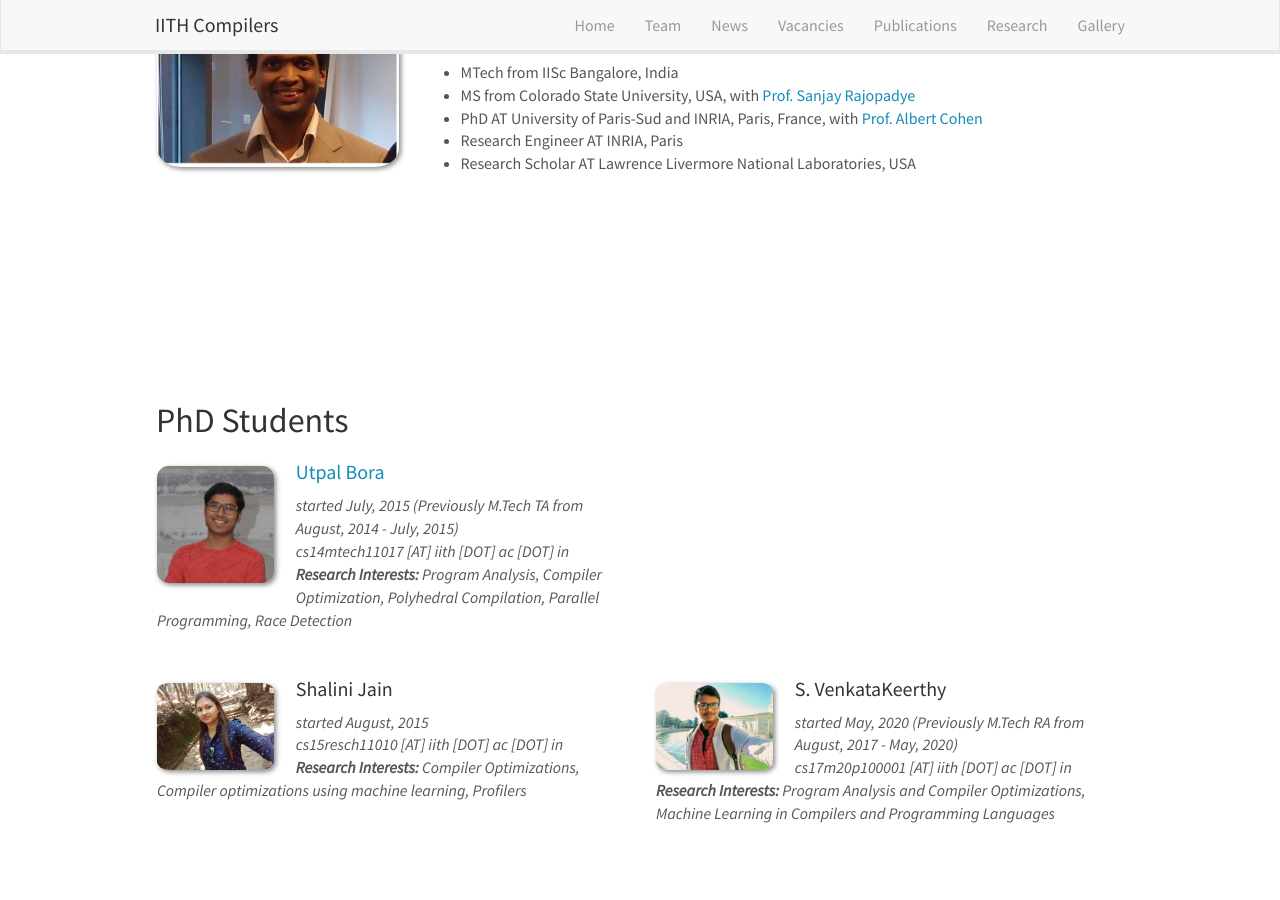
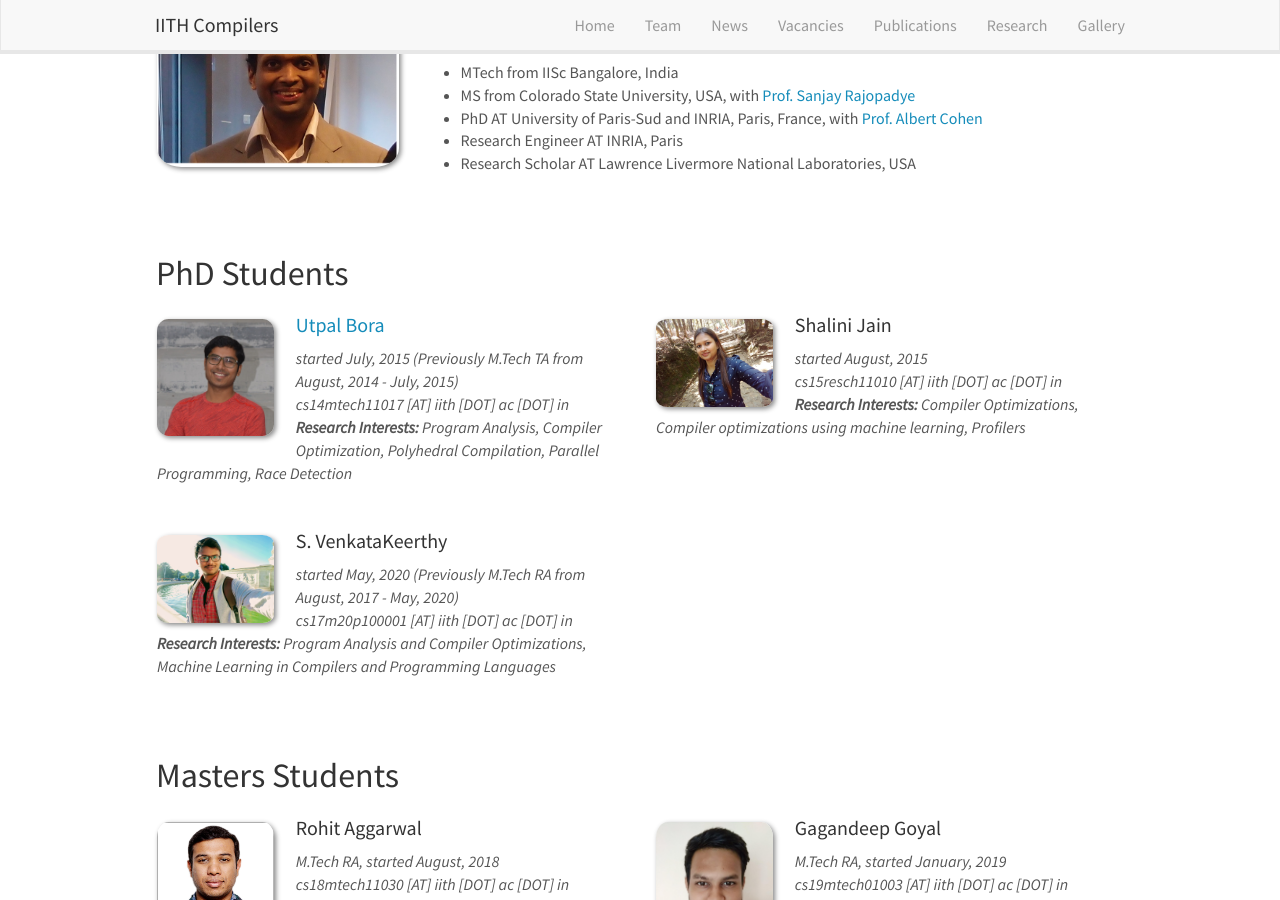
Before and after one commit to utpalbora/compilers.cse.iith.ac.in, a Jekyll site: the page built from _pages/team.md, in a window 1280 px wide and 900 px high, scrolled down 315 px. Built offline with Jekyll 4.4.1, drawn with Linux system fonts in a browser that asks for light colours; nearby versions of some CDN libraries.

Commit message:
Fix the team page alignment

```diff
--- a/_pages/team.md
+++ b/_pages/team.md
@@ -14,16 +14,10 @@ permalink: /team/
 Jump to [Faculty](#faculty), [PhD Students](#phd-students), [Masters Students](#masters-students), [Alumni](#alumni).
 
 ## Faculty
-{% assign number_printed = 0 %}
 {% for member in site.data.team_members %}
 
-{% assign even_odd = number_printed | modulo: 2 %}
-
-{% if even_odd == 0 %}
+{% if member.type == 'faculty' %}
 <div class="row">
-{% endif %}
-
-{% if member.type == 'faculty' %}
 <div class="col-sm-12 clearfix">
   <img src="{{ site.url }}{{ site.baseurl }}/images/teampic/{{ member.photo }}" class="img-responsive" object-fit="scale-down" width="25%" height="auto" style="float: left" />
   <!--<img src="{{ site.url }}{{ site.baseurl }}/images/teampic/{{ member.photo }}" class="img-responsive" width="25%" style="float: left" />-->
@@ -63,24 +57,16 @@ Jump to [Faculty](#faculty), [PhD Students](#phd-students), [Masters Students](#
 
   </ul>
 </div>
-{% endif %}
-
-{% assign number_printed = number_printed | plus: 1 %}
-
-{% if even_odd == 1 %}
 </div>
 {% endif %}
-
 {% endfor %}
 
-{% assign even_odd = number_printed | modulo: 2 %}
-{% if even_odd == 1 %}
-</div>
-{% endif %}
+<br/>
+## PhD Students
 
-## PhD Students
 {% assign number_printed = 0 %}
 {% for member in site.data.team_members %}
+{% if member.type == 'phd' %}
 
 {% assign even_odd = number_printed | modulo: 2 %}
 
@@ -88,7 +74,6 @@ Jump to [Faculty](#faculty), [PhD Students](#phd-students), [Masters Students](#
 <div class="row">
 {% endif %}
 
-{% if member.type == 'phd' %}
 <div class="col-sm-6 clearfix">
   <img src="{{ site.url }}{{ site.baseurl }}/images/teampic/{{ member.photo }}" class="img-responsive" object-fit="scale-down" width="25%" height="auto" style="float: left">
   <!--<img src="{{ site.url }}{{ site.baseurl }}/images/teampic/{{ member.photo }}" class="img-responsive" width="25%" style="float: left" />-->
@@ -103,7 +88,6 @@ Jump to [Faculty](#faculty), [PhD Students](#phd-students), [Masters Students](#
   {% endif %}
 
 </div>
-{% endif %}
 
 {% assign number_printed = number_printed | plus: 1 %}
 
@@ -111,16 +95,21 @@ Jump to [Faculty](#faculty), [PhD Students](#phd-students), [Masters Students](#
 </div>
 {% endif %}
 
+{% endif %}
+
 {% endfor %}
-
-{% assign even_odd = number_printed | modulo: 2 %}
-{% if even_odd == 1 %}
+{% if  number_printed !=0  %}
+{% if  even_odd ==0  %}
 </div>
 {% endif %}
+{% endif %}
+
+<br/>
 
 ## Masters Students
 {% assign number_printed = 0 %}
 {% for member in site.data.team_members %}
+{% if member.type == 'mtech' %}
 
 {% assign even_odd = number_printed | modulo: 2 %}
 
@@ -128,9 +117,8 @@ Jump to [Faculty](#faculty), [PhD Students](#phd-students), [Masters Students](#
 <div class="row">
 {% endif %}
 
-{% if member.type == 'mtech' %}
 <div class="col-sm-6 clearfix">
-  <img src="{{ site.url }}{{ site.baseurl }}/images/teampic/{{ member.photo }}" class="img-responsive" object-fit="scale-down" width="25%" height="auto" style="float: left" />
+  <img src="{{ site.url }}{{ site.baseurl }}/images/teampic/{{ member.photo }}" class="img-responsive" object-fit="scale-down" width="25%" height="auto" style="float: left">
   <!--<img src="{{ site.url }}{{ site.baseurl }}/images/teampic/{{ member.photo }}" class="img-responsive" width="25%" style="float: left" />-->
   {% if member.url.value == 1 %}
   <h4><a href="{{ member.url.link }}" target="_blank">{{ member.name }}</a></h4>
@@ -141,8 +129,8 @@ Jump to [Faculty](#faculty), [PhD Students](#phd-students), [Masters Students](#
   <h4>{{ member.name }}</h4>
   <i>{{ member.info }}<br>{{ member.email }}<br><b>Research Interests:</b> {{ member.interests }}</i>
   {% endif %}
+
 </div>
-{% endif %}
 
 {% assign number_printed = number_printed | plus: 1 %}
 
@@ -150,11 +138,14 @@ Jump to [Faculty](#faculty), [PhD Students](#phd-students), [Masters Students](#
 </div>
 {% endif %}
 
+{% endif %}
+
 {% endfor %}
 
-{% assign even_odd = number_printed | modulo: 2 %}
-{% if even_odd == 1 %}
+{% if  number_printed !=0  %}
+{% if  even_odd ==0  %}
 </div>
+{% endif %}
 {% endif %}
 
 ## Alumni
@@ -189,6 +180,7 @@ Jump to [Faculty](#faculty), [PhD Students](#phd-students), [Masters Students](#
 </div>
 {% endif %}
 
+<br/>
 
 
 <!-- ## Master and Bachelor Students
```
